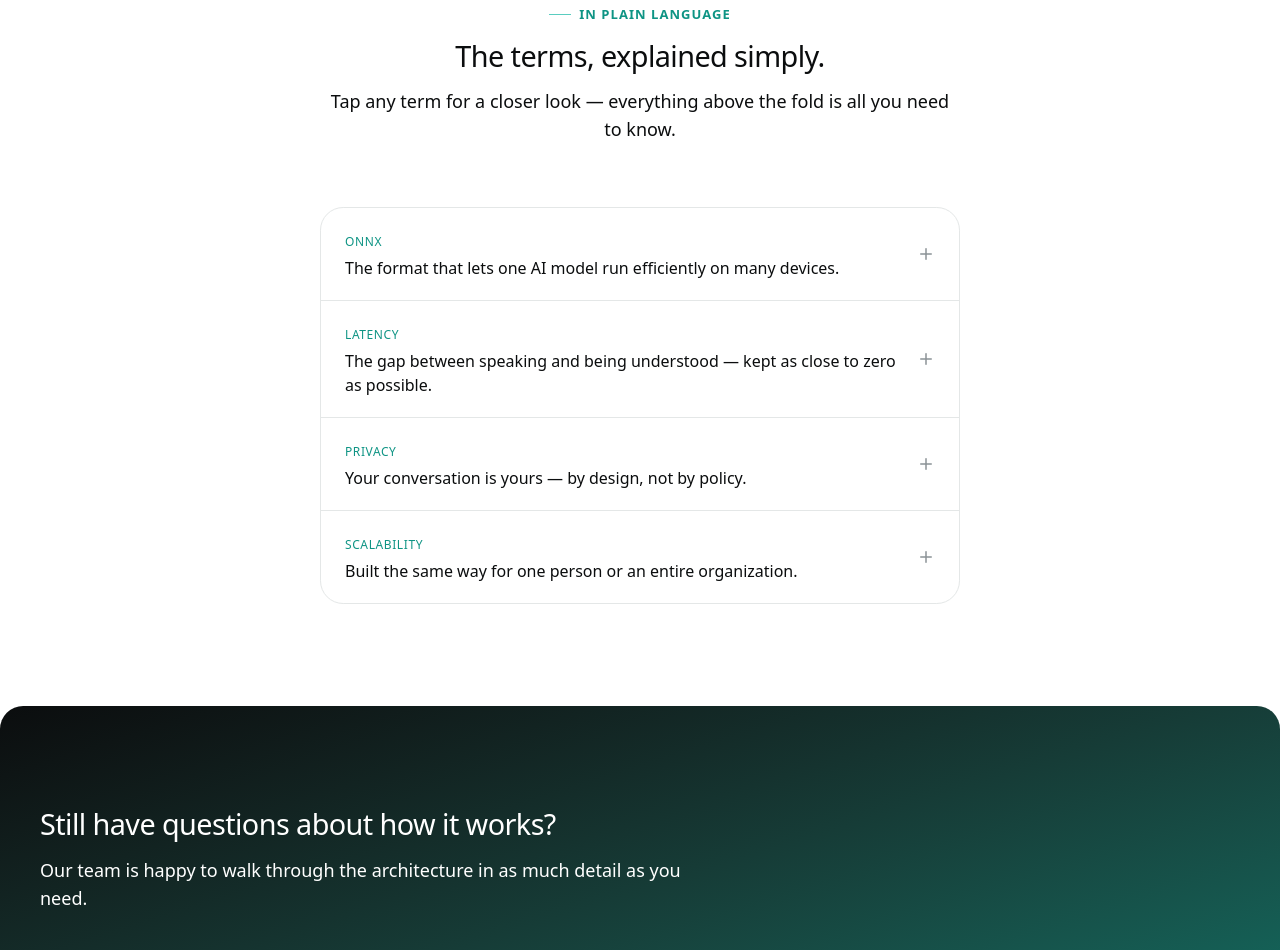
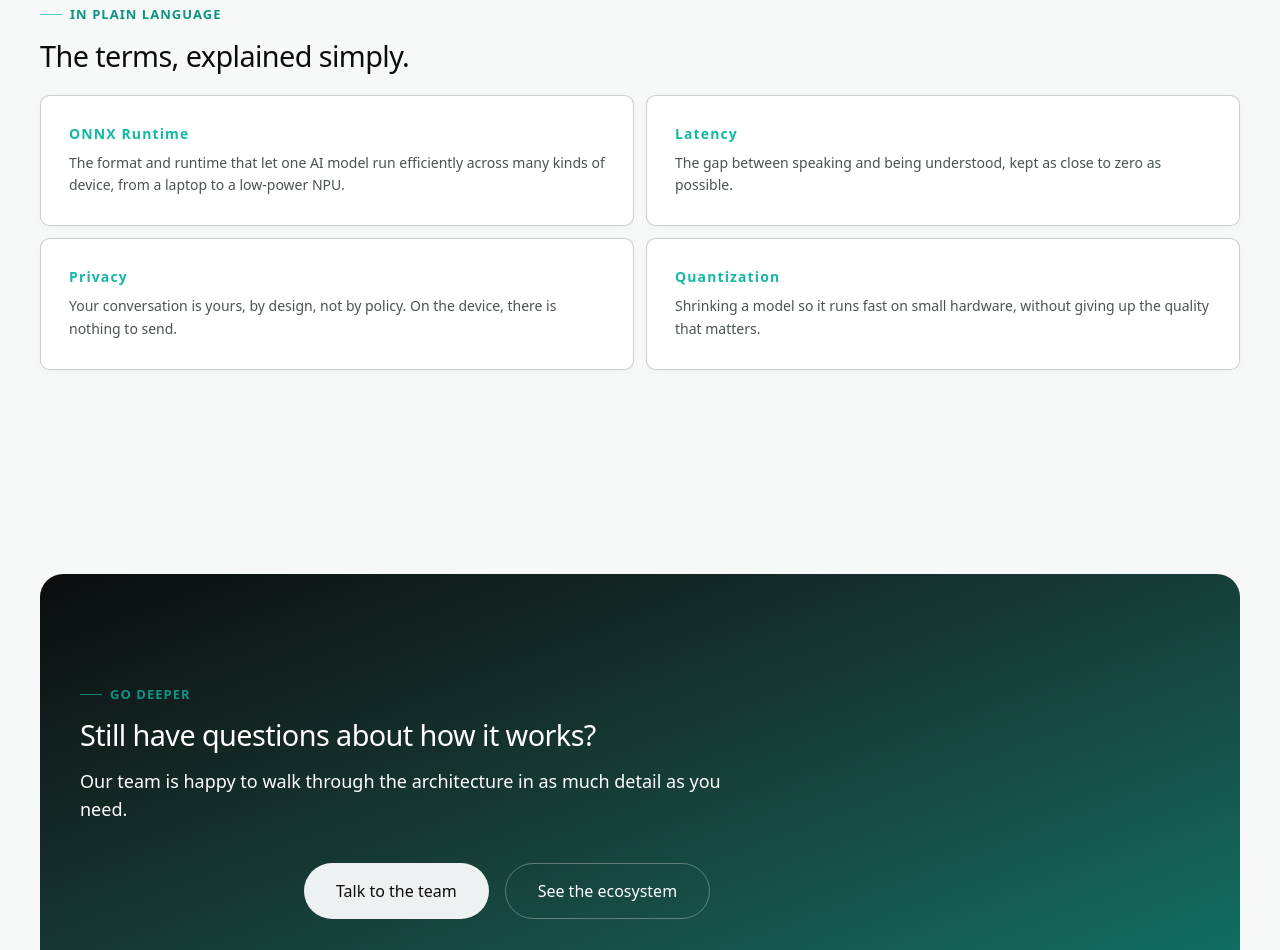
Before and after one commit to Abdul-Ahad3/ARIS-TalkAI-marketing, a Next.js app: page /technology in a window 1280 px wide. Shown: the part 1340-2290 px from the top of the page. Built offline with nearby package versions, Linux system fonts and the light colour scheme.

Commit message:
Edit technology page- hero, glossary, CTA

```diff
--- a/src/components/sections/ecosystem/CompTable.tsx
+++ b/src/components/sections/ecosystem/CompTable.tsx
@@ -5,7 +5,7 @@ import { comparisonRows } from "@/data/eco-comparison";
 export function ComparisonTable() {
   return (
     <section className="bg-surface-soft justify-items-left py-section">
-      <Container size="narrow">
+      <Container>
         <SectionHeading align="left" eyebrow="Choosing Between Them" title="Not which is better. Which fits the moment." />
 
         <div className="mt-[2rem] justify-items-left overflow-hidden rounded-2xl border border-line">
--- a/src/components/sections/technology/CTA.tsx
+++ b/src/components/sections/technology/CTA.tsx
@@ -1,10 +1,21 @@
 import { CtaBanner } from "@/components/shared/CTABanner";
+import { Container } from "@/components/ui/Container";
 
 export function CTA() {
   return (
-    <CtaBanner
-      title="Still have questions about how it works?"
-      description="Our team is happy to walk through the architecture in as much detail as you need."
-    />
+    <section className="bg-surface-soft py-section">
+      <Container>
+        <CtaBanner
+          eyebrow="Go Deeper"
+          title="Still have questions about how it works?"
+          description="Our team is happy to walk through the architecture in as much detail as you need."
+          primaryLabel="Talk to the team"
+          primaryHref="/contact"
+          secondaryLabel="See the ecosystem"
+          secondaryHref="/ecosystem"
+        />
+      </Container>
+    </section>
+
   );
 }
--- a/src/components/sections/technology/Hero.tsx
+++ b/src/components/sections/technology/Hero.tsx
@@ -5,14 +5,14 @@ export function Hero() {
     <section className="relative overflow-hidden bg-surface pb-20 pt-32">
       <div className="pointer-events-none absolute -top-40 left-1/3 h-[32rem] w-[32rem] rounded-full bg-teal-300/20 blur-3xl" />
       <Container className="relative">
-        <div className="mx-auto max-w-2xl text-center">
+        <div className="mx-auto max-w-2xl text-left">
           <p className="mb-6 font-mono text-eyebrow uppercase text-teal-600">The Technology</p>
           <h1 className="text-display text-balance text-ink">
             Complex engineering. <span className="text-gradient-teal">Simple to trust.</span>
           </h1>
           <p className="mt-6 text-lg leading-relaxed text-ink-soft">
-            You don't need to understand how ARIS works to trust it — but for
-            anyone who wants to look closer, here's what's actually happening
+            You do not need to understand how ARIS works to trust it. But for
+            anyone who wants to look closer, here is what is actually happening
             under the hood.
           </p>
         </div>
--- a/src/components/sections/technology/TechGlossary.tsx
+++ b/src/components/sections/technology/TechGlossary.tsx
@@ -1,20 +1,27 @@
 import { Container } from "@/components/ui/Container";
 import { SectionHeading } from "@/components/ui/SectionHeading";
-import { Accordion } from "@/components/ui/Accordian";
 import { glossaryItems } from "@/data/tech-glossary";
 
 export function TechnologyGlossary() {
   return (
-    <section className="bg-surface py-section">
-      <Container size="narrow">
+    <section className="bg-surface-soft py-section">
+      <Container>
         <SectionHeading
-          align="center"
+          align="left"
           eyebrow="In Plain Language"
           title="The terms, explained simply."
-          description="Tap any term for a closer look — everything above the fold is all you need to know."
+          description=""
         />
-        <div className="mt-16">
-          <Accordion items={glossaryItems} />
+        <div className="mt-6 grid gap-3 md:grid-cols-2 lg:grid-cols-2">
+          {glossaryItems.map(({ term, detail }) => (
+          <div
+            key={term}
+            className="rounded-lg bg-white p-7 shadow-card border border-ink/20 border-1 hover:bg-surface hover:shadow-[5px_5px_2px_3px] hover:shadow-ink/10"
+          >
+            <p className="text-sm font-semibold text-eyebrow text-teal-500">{term}</p>
+            <p className="mt-2 text-sm leading-relaxed text-ink-soft">{detail}</p>
+          </div>
+          ))}
         </div>
       </Container>
     </section>
--- a/src/components/shared/CTABanner.tsx
+++ b/src/components/shared/CTABanner.tsx
@@ -34,8 +34,8 @@ export function CtaBanner({
           description={description}
           color="white"
         />
-        <div className="relative mx-auto max-w-2xl text-center">
-          <div className="mt-10 flex flex-wrap items-center justify-center gap-4">
+        <div className="relative mx-auto max-w-2xl text-left">
+          <div className="mt-10 flex flex-wrap items-left justify-left gap-4">
             <Button href={primaryHref} size="lg" variant="secondary">{primaryLabel}</Button>
             <Button
               href={secondaryHref}
--- a/src/components/ui/Accordian.tsx
+++ /dev/null
@@ -1,48 +0,0 @@
-"use client";
-
-import { useState } from "react";
-import { Plus } from "lucide-react";
-import { cn } from "@/lib/utils";
-
-export interface AccordionItemData {
-  term: string;
-  summary: string;
-  detail: string;
-}
-
-interface AccordionProps {
-  items: AccordionItemData[];
-}
-
-export function Accordion({ items }: AccordionProps) {
-  const [openIndex, setOpenIndex] = useState<number | null>(null);
-
-  return (
-    <div className="divide-y divide-line rounded-2xl border border-line bg-surface">
-      {items.map((item, index) => {
-        const isOpen = openIndex === index;
-        return (
-          <div key={item.term}>
-            <button
-              type="button"
-              onClick={() => setOpenIndex(isOpen ? null : index)}
-              aria-expanded={isOpen}
-              className="flex w-full items-center justify-between gap-4 px-6 py-5 text-left"
-            >
-              <span>
-                <span className="font-mono text-xs uppercase tracking-wider text-teal-600">{item.term}</span>
-                <span className="mt-1 block text-base font-medium text-ink">{item.summary}</span>
-              </span>
-              <Plus size={18} className={cn("shrink-0 text-ink-muted transition-transform duration-300 ease-premium", isOpen && "rotate-45")} />
-            </button>
-            <div className={cn("grid transition-all duration-300 ease-premium", isOpen ? "grid-rows-[1fr]" : "grid-rows-[0fr]")}>
-              <div className="overflow-hidden">
-                <p className="px-6 pb-5 text-sm leading-relaxed text-ink-soft">{item.detail}</p>
-              </div>
-            </div>
-          </div>
-        );
-      })}
-    </div>
-  );
-}
--- a/src/data/tech-glossary.ts
+++ b/src/data/tech-glossary.ts
@@ -2,23 +2,19 @@ import { GlossaryItem } from "@/types/tech-glossary";
 
 export const glossaryItems: GlossaryItem[] = [
   {
-    term: "ONNX",
-    summary: "The format that lets one AI model run efficiently on many devices.",
-    detail: "ONNX (Open Neural Network Exchange) is an open standard for AI models. Using it means the same interpretation model can run efficiently on the Embedded Edition's chip and in cloud servers, without being rebuilt from scratch for each one.",
+    term: "ONNX Runtime",
+    detail: "The format and runtime that let one AI model run efficiently across many kinds of device, from a laptop to a low‑power NPU.",
   },
   {
     term: "Latency",
-    summary: "The gap between speaking and being understood — kept as close to zero as possible.",
-    detail: "Natural conversation depends on speed. ARIS is engineered so interpretation keeps pace with speech, whether it's processed on-device or over a network connection, so conversation flows the way it normally would.",
+    detail: "The gap between speaking and being understood, kept as close to zero as possible.",
   },
   {
     term: "Privacy",
-    summary: "Your conversation is yours — by design, not by policy.",
-    detail: "Embedded Edition never sends audio anywhere; everything happens on the device itself. The TalkAI App encrypts data in transit and only processes what's needed to complete the call.",
+    detail: "Your conversation is yours, by design, not by policy. On the device, there is nothing to send.",
   },
   {
-    term: "Scalability",
-    summary: "Built the same way for one person or an entire organization.",
-    detail: "The same architecture that powers a single device also supports enterprise-wide deployments — consistent performance whether it's one unit in a clinic or hundreds across a company.",
+    term: "Quantization",
+    detail: "Shrinking a model so it runs fast on small hardware, without giving up the quality that matters.",
   },
 ];
--- a/src/types/tech-glossary.ts
+++ b/src/types/tech-glossary.ts
@@ -1,5 +1,4 @@
 export interface GlossaryItem {
   term: string;
-  summary: string;
   detail: string;
 }
```
